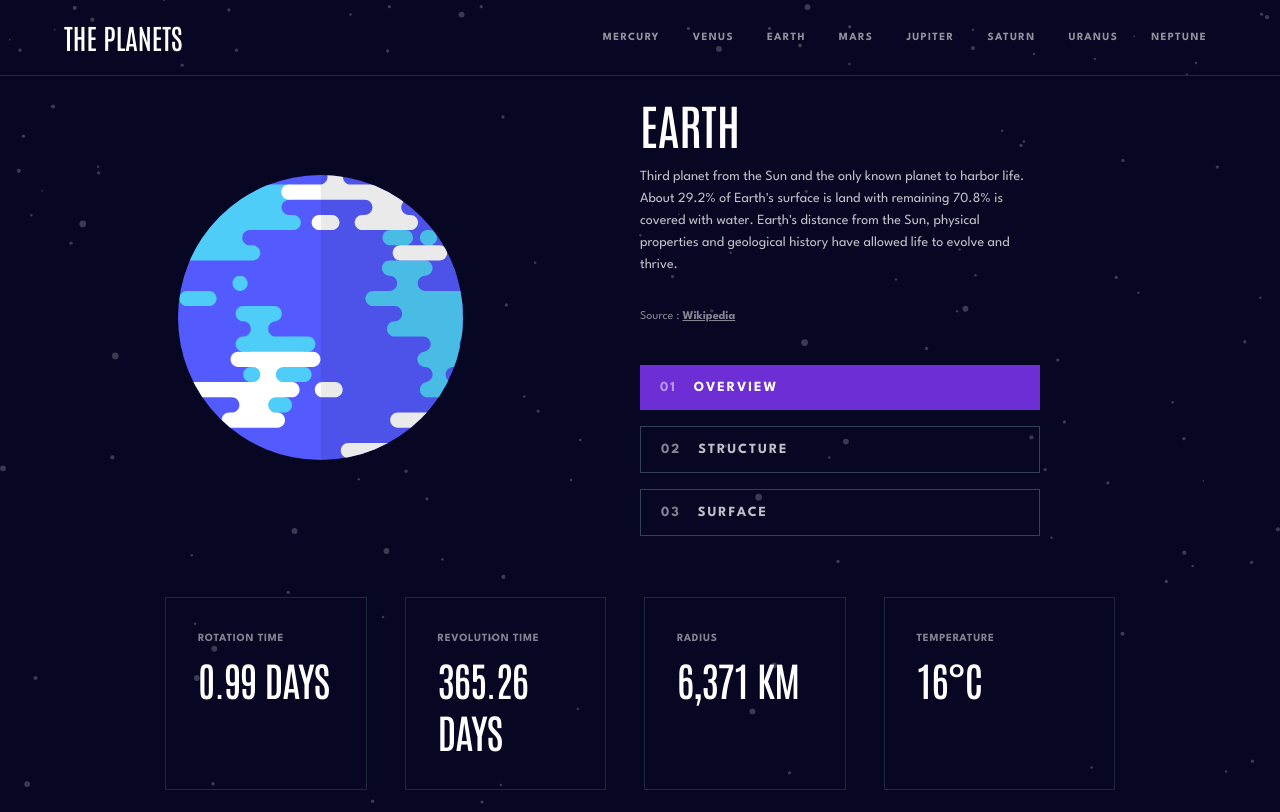
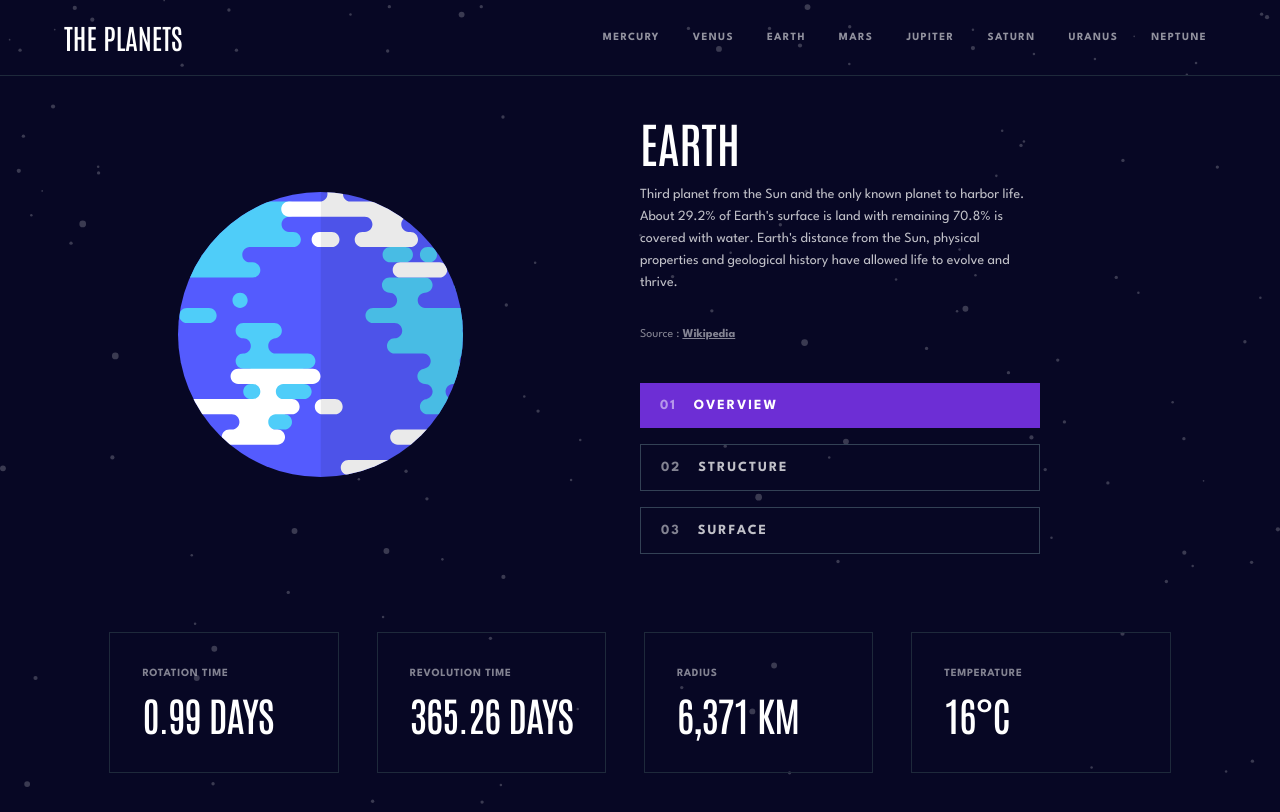
Before and after one commit to AjeaSmith/planets-fact-site, a React (Vite) app: page /Earth in a window 1280 px wide. Built offline with nearby package versions, Linux system fonts and the light colour scheme.

Commit message:
adjusted things

```diff
--- a/src/components/Planet.jsx
+++ b/src/components/Planet.jsx
@@ -129,7 +129,7 @@ const Planet = ({ data }) => {
 							</div>
 							<div
 								className="grid gap-2 mb-10 uppercase px-6 md:row-start-3 md:col-span-3
-                                        md:px-[39px] md:grid-cols-4 md:h-fit xl:px-[165px] xl:mb-0"
+                                        md:px-[39px] md:grid-cols-4 md:h-fit xl:max-w-[1440px] xl:mb-0 xl:mx-auto"
 							>
 								<div
 									className="flex justify-between border border-slate-800 p-4 items-center
```
